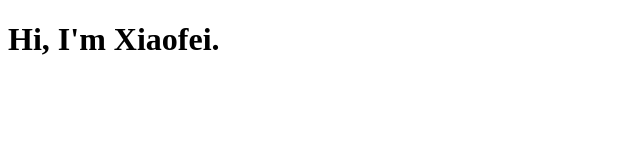
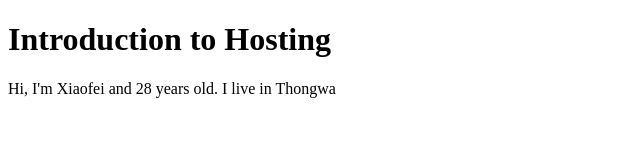
Before and after one commit to xfei3436-beep/Project, a plain HTML site: page index.html in a window 1280 px wide. Shown: the whole page, without its empty margins (0-640 px from the left). Drawn offline with Linux system fonts and the light colour scheme.

Commit message:
introduction

```diff
--- a/index.html
+++ b/index.html
@@ -6,6 +6,7 @@
     <title>Document</title>
 </head>
 <body>
-    <h1>Hi, I'm Xiaofei.</h1>
+    <h1>Introduction to Hosting</h1>
+    <p>Hi, I'm Xiaofei and 28 years old. I live in Thongwa</p>
 </body>
 </html>
```
